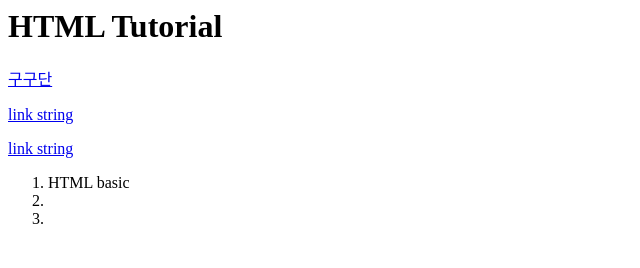
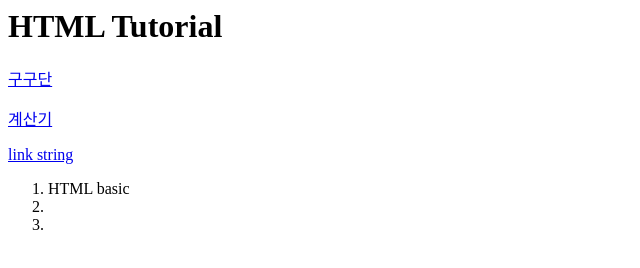
Before and after one commit to sksmstkfka/html, a plain HTML site: page finish-1.html in a window 1280 px wide. Shown: the whole page, without its empty margins (0-640 px from the left). Drawn offline with Linux system fonts and the light colour scheme.

Commit message:
Update finish-1.html

```diff
--- a/finish-1.html
+++ b/finish-1.html
@@ -6,7 +6,7 @@
 <h1>HTML Tutorial</h1>
 
     <p><a href="구구단.html">구구단</a></p>
-    <p><a href="간단한계산.html">link string</a></p>
+    <p><a href="간단한계산.html">계산기</a></p>
     <p><a href="Untitled-3.html">link string</a></p>
 
 <ol>
```
